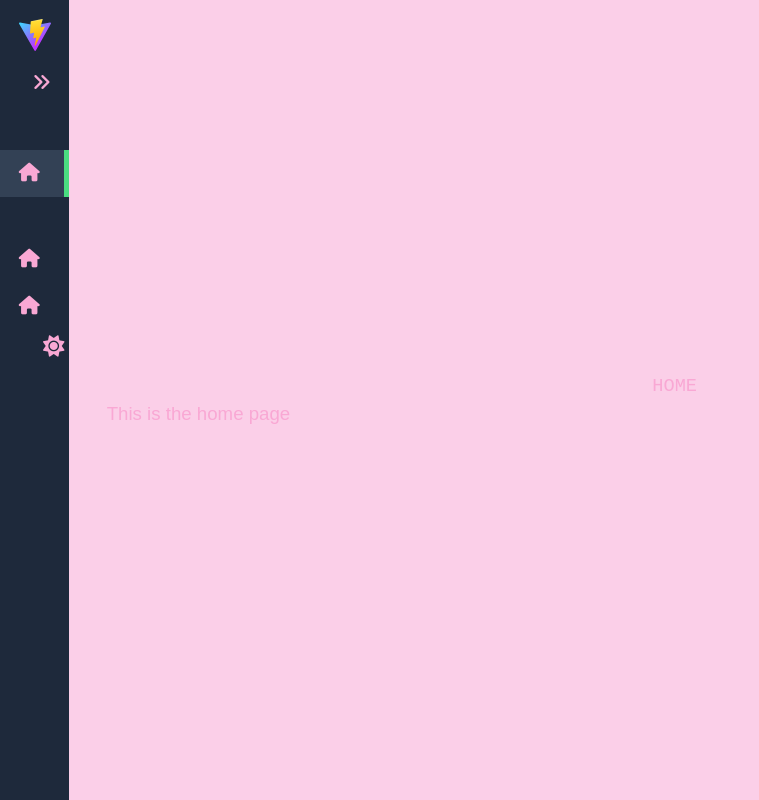
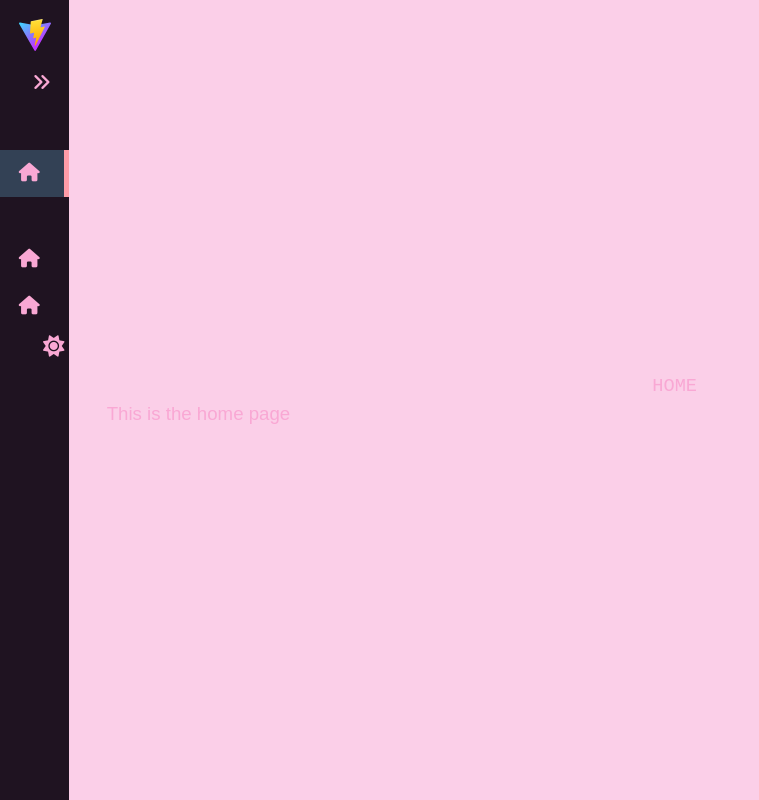
Before and after one commit to igorbkuhl/Atividades-JS, a Vue app: page / in a window 1280 px wide. Shown: the whole page, without its empty margins (0-759 px from the left). Built offline with nearby package versions, Linux system fonts and the light colour scheme.

Commit message:
Changed some colors.

```diff
--- a/src/App.vue
+++ b/src/App.vue
@@ -11,9 +11,9 @@ import Sidebar from './components/Sidebar.vue'
 
 <style lang="sass">
 :root
-  --primary: #4ade80
+  --primary: #ff9ca8
   --grey: #64748b
-  --dark: #1e293b
+  --dark: #1f1321
   --dark-alt: #334155
   --light: #f1f5f9
   --background: #242424
```
